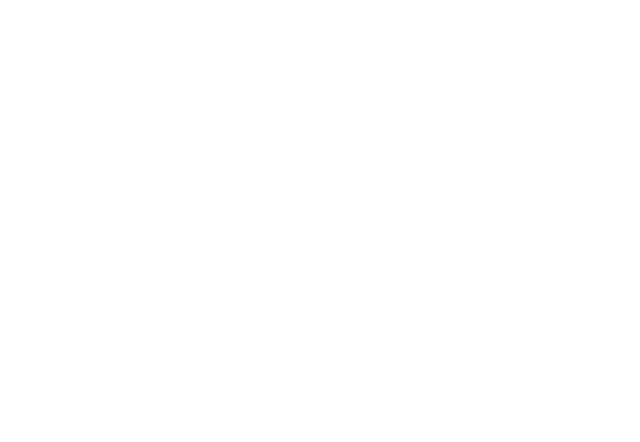
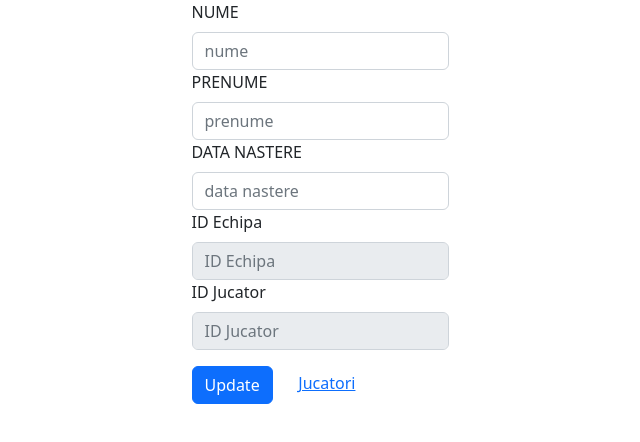
Before and after one commit to sorinupwork/test, a React (Create React App) app: page /jucatori/update in a window 1280 px wide. Before the commit this address had no page. Shown: the top 442 px of the page, without its empty margins (320-960 px from the left). Built offline with nearby package versions, Linux system fonts and the light colour scheme.

Commit message:
done with CRUD, ready to deploy

```diff
--- a/src/App.js
+++ b/src/App.js
@@ -4,15 +4,19 @@
 import Jucatori from "./components/Jucatori/Jucatori";
 import CreateTeam from "./components/Echipe/CreateTeam";
 import CreatePlayer from "./components/Jucatori/CreatePlayer";
+import EditTeam from "./components/Echipe/EditTeam";
+import EditPlayer from "./components/Jucatori/EditPlayer";
 
 function App() {
   return (
     <Routes>
-      <Route path="/" element={<MainNavbar />} />
-      <Route path="/echipe" element={<Echipe />} />
-      <Route path="/echipe/create" element={<CreateTeam />} />
-      <Route path="/jucatori" element={<Jucatori />} />
-      <Route path="/jucatori/create" element={<CreatePlayer />} />
+      <Route exact path="/" element={<MainNavbar />} />
+      <Route exact path="/echipe" element={<Echipe />} />
+      <Route exact path="/echipe/create" element={<CreateTeam />} />
+      <Route exact path="/echipe/update" element={<EditTeam />} />
+      <Route exact path="/jucatori" element={<Jucatori />} />
+      <Route exact path="/jucatori/create" element={<CreatePlayer />} />
+      <Route exact path="/jucatori/update" element={<EditPlayer />} />
     </Routes>
   );
 }
--- a/src/components/Echipe/Echipe.jsx
+++ b/src/components/Echipe/Echipe.jsx
@@ -1,5 +1,6 @@
 import React, { useEffect, useState } from "react";
 import MainNavbar from "../Navbar/Navbar";
+import { Link } from "react-router-dom";
 
 import Table from "react-bootstrap/Table";
 import Form from "react-bootstrap/Form";
@@ -53,12 +54,42 @@
       <Pagination.Item
         onClick={() => setCurrentPage(number)}
         key={number}
-        active={number == currentPage}
+        active={number === currentPage}
       >
         {number}
       </Pagination.Item>
     );
   }
+
+  const setID = (id, DENUMIRE) => {
+    localStorage.setItem("ID", id);
+    localStorage.setItem("DENUMIRE", DENUMIRE);
+  };
+
+  const getData = () => {
+    axios
+      .get("https://recrutare.compexin.ro/api/web/echipesorin")
+      .then((res) => setData(res.data.DATA))
+      .catch((err) => console.log(err.message));
+  };
+
+  const onDelete = (ID_ECHIPA) => {
+    axios
+      .delete("https://recrutare.compexin.ro/api/web/echipesorin", {
+        data: {
+          ID_ECHIPA,
+        },
+      })
+      .then(() => getData());
+  };
+
+  const onRestore = (ID_ECHIPA) => {
+    axios
+      .post("https://recrutare.compexin.ro/api/web/echipesorin/restore", {
+        ID_ECHIPA,
+      })
+      .then(() => getData());
+  };
 
   return (
     <>
@@ -73,8 +104,10 @@
         </InputGroup>
       </Form>
 
-      <button>
-        <a href="/echipe/create">Create Team</a>
+      <button style={{ background: "green", margin: "10px 0" }}>
+        <a href="/echipe/create" style={{ color: "white" }}>
+          Create Team
+        </a>
       </button>
 
       <Table striped bordered hover>
@@ -88,6 +121,7 @@
               Team
             </th>
             <th>Team ID</th>
+            <th>Team Status</th>
           </tr>
         </thead>
         <tbody>
@@ -102,9 +136,26 @@
                 <td>{index + 1}</td>
                 <td>{item.DENUMIRE}</td>
                 <td>{item.ID_ECHIPA}</td>
+                <td>{item.STATUS}</td>
                 <td>
-                  <button>EDIT</button>
-                  <button>DELETE</button>
+                  <Link to={"/echipe/update"}>
+                    <button
+                      style={{ background: "orange" }}
+                      onClick={() => setID(item.ID_ECHIPA, item.DENUMIRE)}
+                    >
+                      EDIT
+                    </button>
+                  </Link>
+
+                  <button
+                    style={{ background: "red" }}
+                    onClick={() => onDelete(item.ID_ECHIPA)}
+                  >
+                    DELETE
+                  </button>
+                  <button onClick={() => onRestore(item.ID_ECHIPA)}>
+                    RESTORE
+                  </button>
                 </td>
               </tr>
             ))}
--- /dev/null
+++ b/src/components/Echipe/EditTeam.jsx
@@ -0,0 +1,69 @@
+import React, { useState, useEffect } from "react";
+import Button from "react-bootstrap/Button";
+import Form from "react-bootstrap/Form";
+import axios from "axios";
+// import { useNavigate } from "react-router-dom";
+
+const EditTeam = () => {
+  const [DENUMIRE, setDENUMIRE] = useState("");
+  const [ID_ECHIPA, setID_ECHIPA] = useState(null);
+
+  useEffect(() => {
+    setDENUMIRE(localStorage.getItem("DENUMIRE"));
+    setID_ECHIPA(localStorage.getItem("ID"));
+  }, []);
+
+  // const navigate = useNavigate();
+
+  const sendDataToAPI = (e) => {
+    e.preventDefault();
+    axios.put("https://recrutare.compexin.ro/api/web/echipesorin", {
+      DENUMIRE,
+      ID_ECHIPA,
+    });
+    setDENUMIRE("");
+    setID_ECHIPA(null);
+    // navigate("/echipe");
+  };
+
+  return (
+    <div
+      style={{
+        display: "flex",
+        alignItems: "center",
+        justifyContent: "center",
+      }}
+    >
+      <Form>
+        <Form.Group className="mb-3">
+          <Form.Label>DENUMIRE ECHIPA</Form.Label>
+          <Form.Control
+            type="text"
+            value={DENUMIRE || ""}
+            placeholder="nume echipa"
+            name="DENUMIRE"
+            onChange={(e) => setDENUMIRE(e.target.value)}
+          />
+          <Form.Label>ID ECHIPA</Form.Label>
+          <Form.Control
+            type="number"
+            value={ID_ECHIPA || ""}
+            placeholder="ID echipa"
+            name="ID_ECHIPA"
+            onChange={(e) => setID_ECHIPA(e.target.value)}
+            disabled
+          />
+        </Form.Group>
+
+        <Button variant="primary" type="submit" onClick={sendDataToAPI}>
+          EDIT
+        </Button>
+        <a href="/echipe" style={{ margin: "10%" }}>
+          Echipe
+        </a>
+      </Form>
+    </div>
+  );
+};
+
+export default EditTeam;
--- /dev/null
+++ b/src/components/Jucatori/EditPlayer.jsx
@@ -0,0 +1,106 @@
+import React, { useState, useEffect } from "react";
+import Button from "react-bootstrap/Button";
+import Form from "react-bootstrap/Form";
+import axios from "axios";
+
+const EditPlayer = () => {
+  const [NUME, setNUME] = useState("");
+  const [PRENUME, setPRENUME] = useState("");
+  const [DATA_NASTERE, setDATA_NASTERE] = useState("");
+  const [ID_ECHIPA, setID_ECHIPA] = useState("");
+  const [ID_JUCATOR, setID_JUCATOR] = useState("");
+
+  useEffect(() => {
+    setNUME(localStorage.getItem("NUME"));
+    setPRENUME(localStorage.getItem("PRENUME"));
+    setDATA_NASTERE(localStorage.getItem("DATA_NASTERE"));
+    setID_ECHIPA(localStorage.getItem("ID_ECHIPA"));
+    setID_JUCATOR(localStorage.getItem("ID_JUCATOR"));
+  }, []);
+
+  const sendDataToAPI = (e) => {
+    e.preventDefault();
+    axios.put("https://recrutare.compexin.ro/api/web/jucatorisorin", {
+      NUME,
+      PRENUME,
+      DATA_NASTERE,
+      ID_ECHIPA,
+      ID_JUCATOR,
+    });
+    setNUME("");
+    setPRENUME("");
+    setDATA_NASTERE("");
+    setID_ECHIPA("");
+    setID_JUCATOR("");
+  };
+
+  return (
+    <div
+      style={{
+        display: "flex",
+        alignItems: "center",
+        justifyContent: "center",
+      }}
+    >
+      <Form>
+        <Form.Group className="mb-3">
+          <Form.Label>NUME</Form.Label>
+          <Form.Control
+            type="text"
+            value={NUME}
+            placeholder="nume"
+            name="NUME"
+            onChange={(e) => setNUME(e.target.value)}
+          />
+
+          <Form.Label>PRENUME</Form.Label>
+          <Form.Control
+            type="text"
+            value={PRENUME}
+            placeholder="prenume"
+            name="PRENUME"
+            onChange={(e) => setPRENUME(e.target.value)}
+          />
+
+          <Form.Label>DATA NASTERE</Form.Label>
+          <Form.Control
+            type="text"
+            value={DATA_NASTERE}
+            placeholder="data nastere"
+            name="DATA_NASTERE"
+            onChange={(e) => setDATA_NASTERE(e.target.value)}
+          />
+
+          <Form.Label>ID Echipa</Form.Label>
+          <Form.Control
+            type="number"
+            value={ID_ECHIPA}
+            placeholder="ID Echipa"
+            name="ID_ECHIPA"
+            onChange={(e) => setID_ECHIPA(e.target.value)}
+            disabled
+          />
+
+          <Form.Label>ID Jucator</Form.Label>
+          <Form.Control
+            type="number"
+            value={ID_JUCATOR}
+            placeholder="ID Jucator"
+            name="ID_JUCATOR"
+            onChange={(e) => setID_JUCATOR(e.target.value)}
+            disabled
+          />
+        </Form.Group>
+
+        <Button variant="primary" type="submit" onClick={sendDataToAPI}>
+          Update
+        </Button>
+        <a href="/jucatori" style={{ margin: "10%" }}>
+          Jucatori
+        </a>
+      </Form>
+    </div>
+  );
+};
+
+export default EditPlayer;
--- a/src/components/Jucatori/Jucatori.jsx
+++ b/src/components/Jucatori/Jucatori.jsx
@@ -1,5 +1,6 @@
 import React, { useEffect, useState } from "react";
 import MainNavbar from "../Navbar/Navbar";
+import { Link } from "react-router-dom";
 
 import Table from "react-bootstrap/Table";
 import Form from "react-bootstrap/Form";
@@ -53,12 +54,45 @@
       <Pagination.Item
         onClick={() => setCurrentPage(number)}
         key={number}
-        active={number == currentPage}
+        active={number === currentPage}
       >
         {number}
       </Pagination.Item>
     );
   }
+
+  const setDatas = (nume, prenume, idEchipa, dataNastere, idJucator) => {
+    localStorage.setItem("NUME", nume);
+    localStorage.setItem("PRENUME", prenume);
+    localStorage.setItem("ID_ECHIPA", idEchipa);
+    localStorage.setItem("DATA_NASTERE", dataNastere);
+    localStorage.setItem("ID_JUCATOR", idJucator);
+  };
+
+  const getData = () => {
+    axios
+      .get("https://recrutare.compexin.ro/api/web/jucatorisorin")
+      .then((res) => setData(res.data.DATA))
+      .catch((err) => console.log(err.message));
+  };
+
+  const onDelete = (ID_JUCATOR) => {
+    axios
+      .delete("https://recrutare.compexin.ro/api/web/jucatorisorin", {
+        data: {
+          ID_JUCATOR,
+        },
+      })
+      .then(() => getData());
+  };
+
+  const onRestore = (ID_JUCATOR) => {
+    axios
+      .post("https://recrutare.compexin.ro/api/web/jucatorisorin/restore", {
+        ID_JUCATOR,
+      })
+      .then(() => getData());
+  };
 
   return (
     <>
@@ -91,6 +125,8 @@
               Last Name
             </th>
             <th>Team ID</th>
+            <th>Data Nastere</th>
+            <th>Status</th>
           </tr>
         </thead>
         <tbody>
@@ -106,9 +142,32 @@
                 <td>{item.NUME}</td>
                 <td>{item.PRENUME}</td>
                 <td>{item.ID_ECHIPA}</td>
+                <td>{item.DATA_NASTERE}</td>
+                <td>{item.STATUS}</td>
+
                 <td>
-                  <button>EDIT</button>
-                  <button>DELETE</button>
+                  <Link to={"/jucatori/update"}>
+                    <button
+                      onClick={() =>
+                        setDatas(
+                          item.NUME,
+                          item.PRENUME,
+                          item.ID_ECHIPA,
+                          item.DATA_NASTERE,
+                          item.ID_JUCATOR
+                        )
+                      }
+                    >
+                      EDIT
+                    </button>
+                  </Link>
+
+                  <button onClick={() => onDelete(item.ID_JUCATOR)}>
+                    DELETE
+                  </button>
+                  <button onClick={() => onRestore(item.ID_JUCATOR)}>
+                    RESTORE
+                  </button>
                 </td>
               </tr>
             ))}
```
